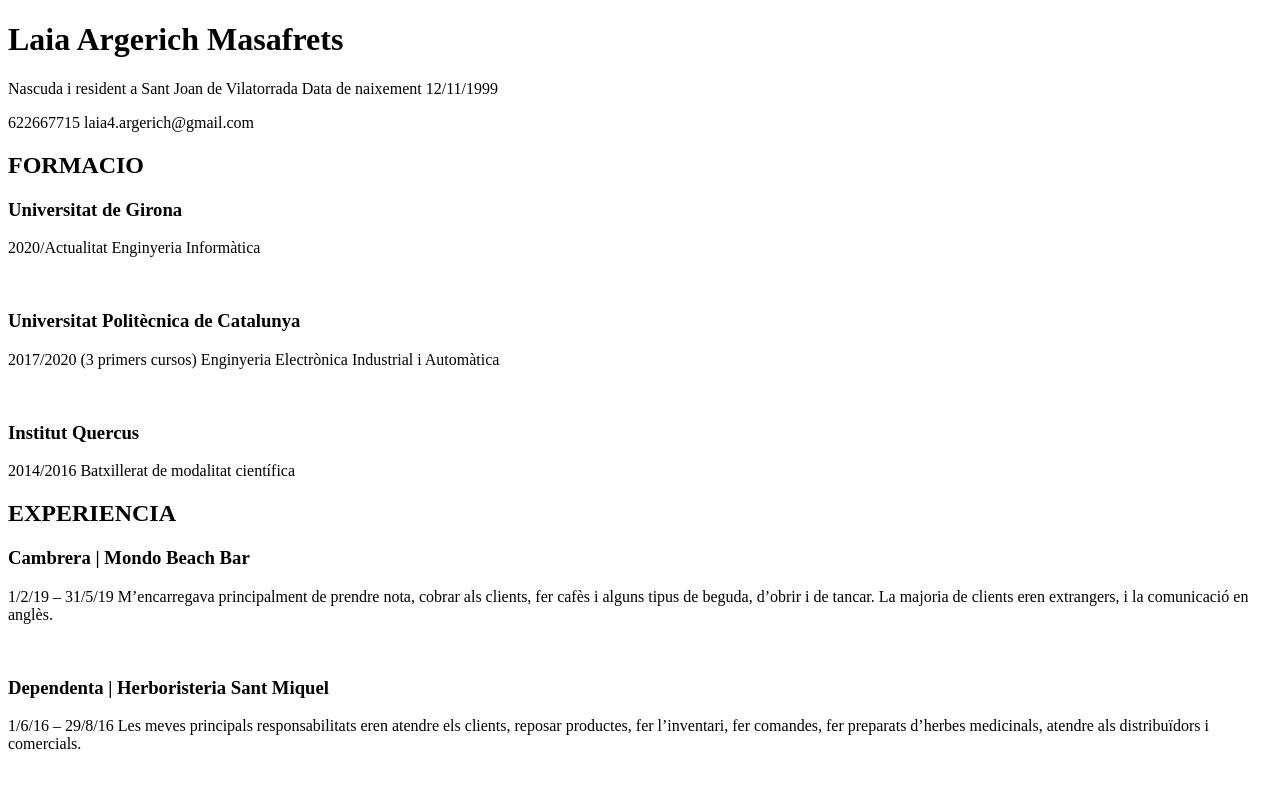
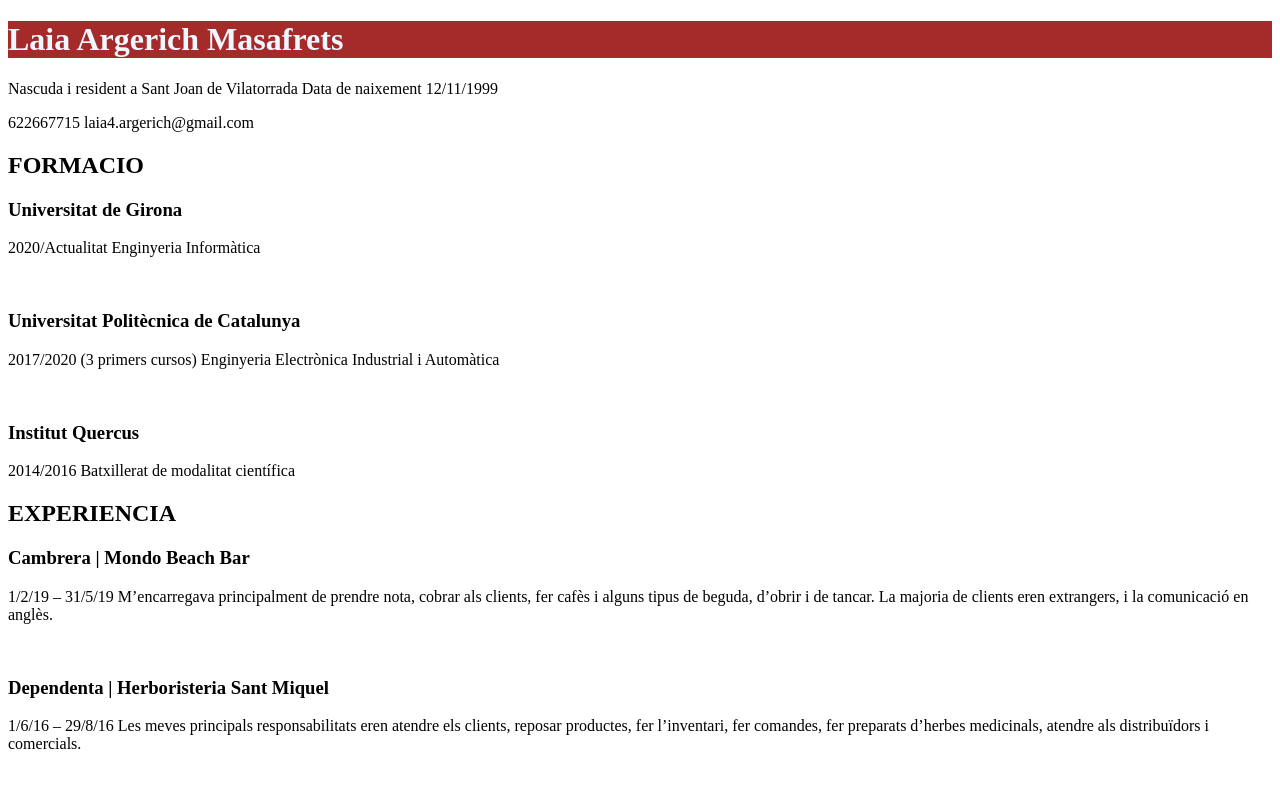
Before and after one commit to LaiaArgerich/LaiaArgerich.github.io, a plain HTML site: page CVLaiaArgerich.html in a window 1280 px wide. Shown: the top 800 px of the page. Drawn offline with Linux system fonts and the light colour scheme.

Commit message:
third commit

```diff
--- a/CVLaiaArgerich.css
+++ b/CVLaiaArgerich.css
@@ -1 +1,4 @@
-test;
+.header{
+    background-color: brown;
+    color: aliceblue;
+}
```
